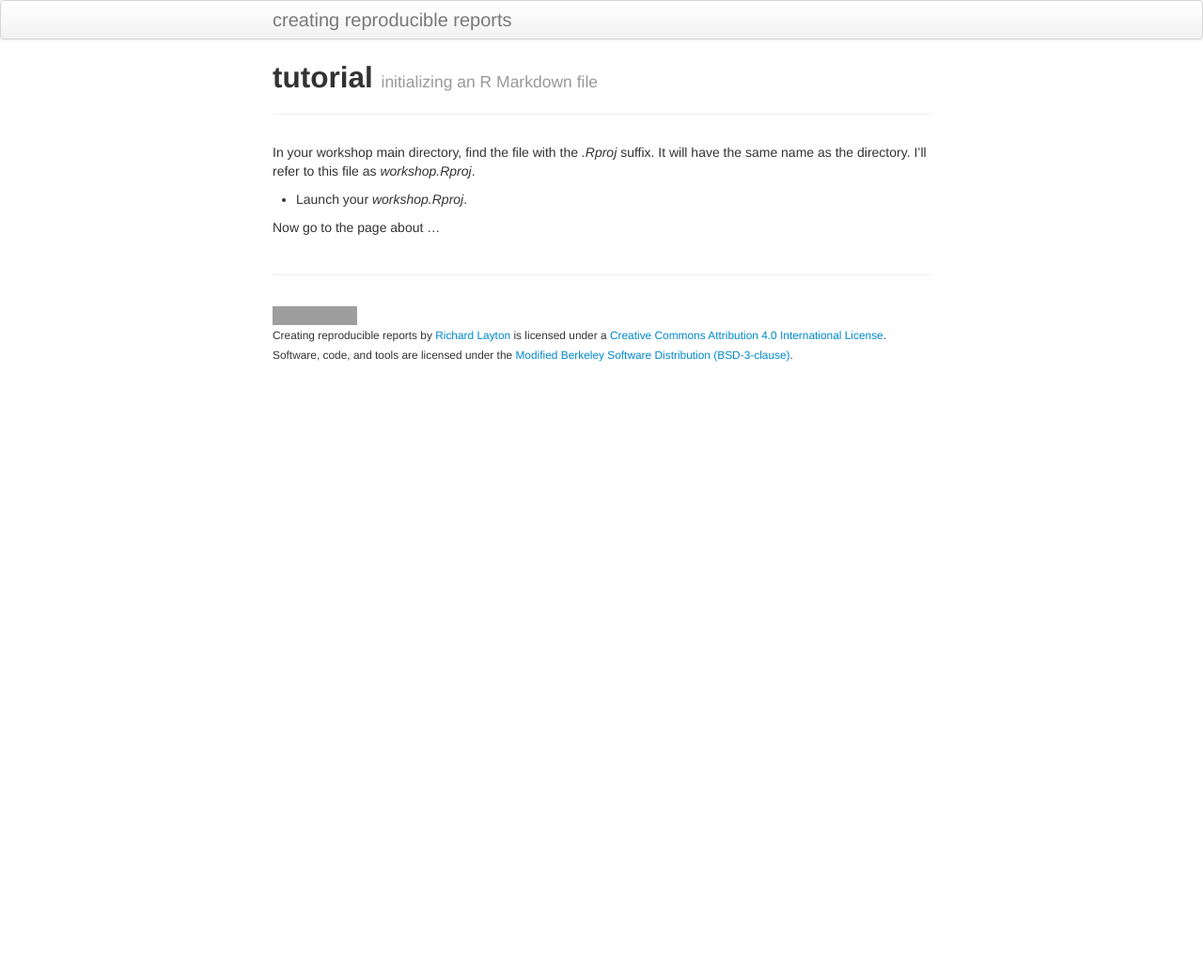
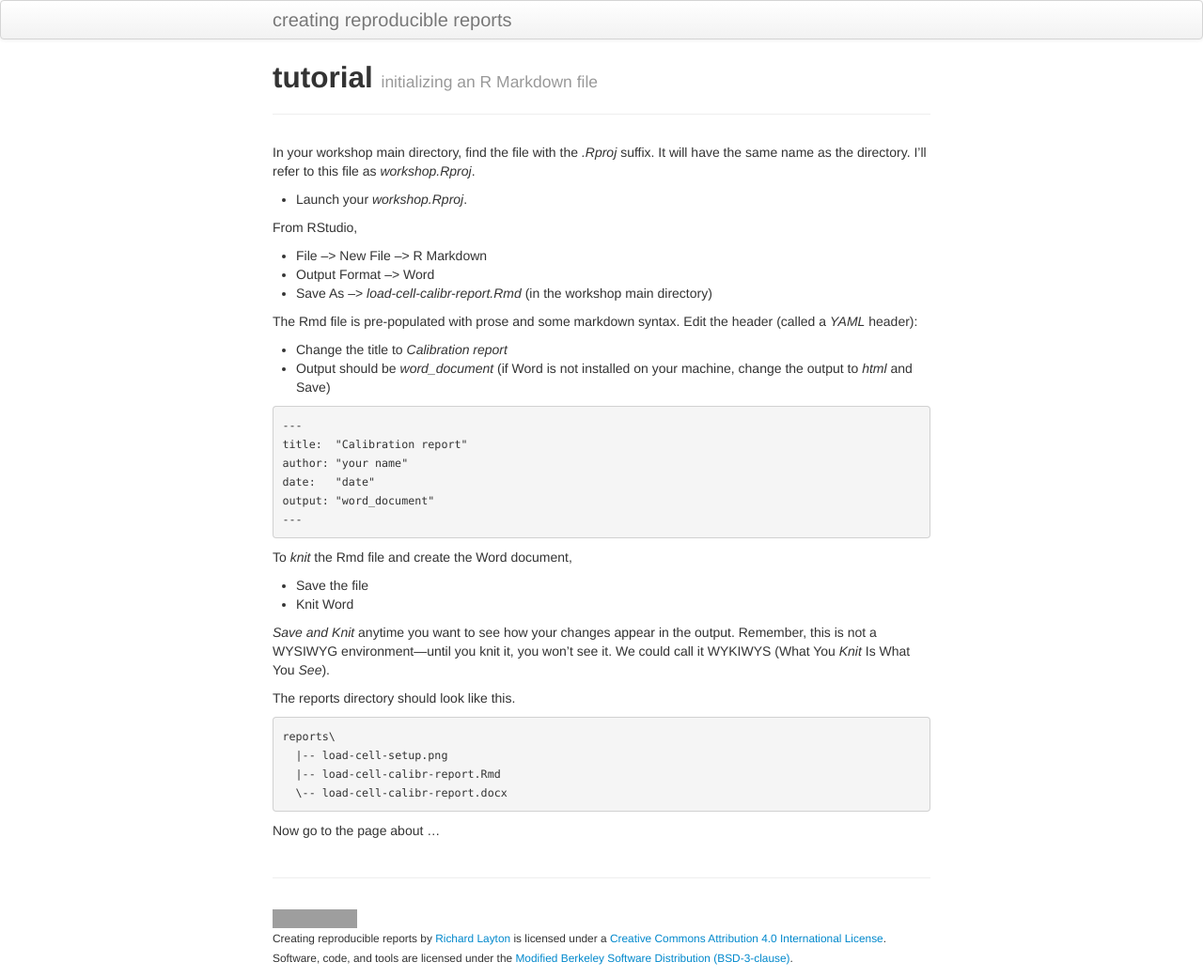
Before and after one commit to DSR-RHIT/creating-reproducible-reports, a Jekyll site: the page built from pages/initialize-Rmd.md, in a window 1280 px wide. Shown: the whole page at 94% size. Built offline with Jekyll 4.4.1, drawn with Linux system fonts in a browser that asks for light colours; before the commit the page ends 900 px from its top, so only the background shows below that; grey boxes are pictures that could not be loaded.

Commit message:
tutorial

````diff
--- a/pages/initialize-Rmd.md
+++ b/pages/initialize-Rmd.md
@@ -8,4 +8,47 @@ In your workshop main directory, find the file with the *.Rproj* suffix. It will
 
 - Launch your *workshop.Rproj*.
 
+From RStudio,
+
+- File --> New File --> R Markdown
+- Output Format --> Word
+- Save As --> _load-cell-calibr-report.Rmd_ (in the workshop main directory)
+
+The Rmd file is pre-populated with prose and some markdown syntax. Edit the header (called a *YAML* header):
+
+- Change the title to _Calibration report_
+- Output should be *word_document* (if Word is not installed on your machine, change the output to _html_ and Save)
+
+```
+---
+title:  "Calibration report"
+author: "your name"
+date:   "date"
+output: "word_document"
+---
+```
+
+To *knit* the Rmd file and create the Word document,
+
+- Save the file
+- Knit Word
+
+*Save and Knit* anytime you want to see how your changes appear in the output. Remember, this is not a WYSIWYG environment---until you knit it, you won't see it. We could call it WYKIWYS (What You *Knit* Is What You *See*).
+
+The reports directory should look like this.
+
+```
+reports\
+  |-- load-cell-setup.png
+  |-- load-cell-calibr-report.Rmd
+  \-- load-cell-calibr-report.docx
+```
+
+
+
+
+
+
+
+
 Now go to the page about ...
````
